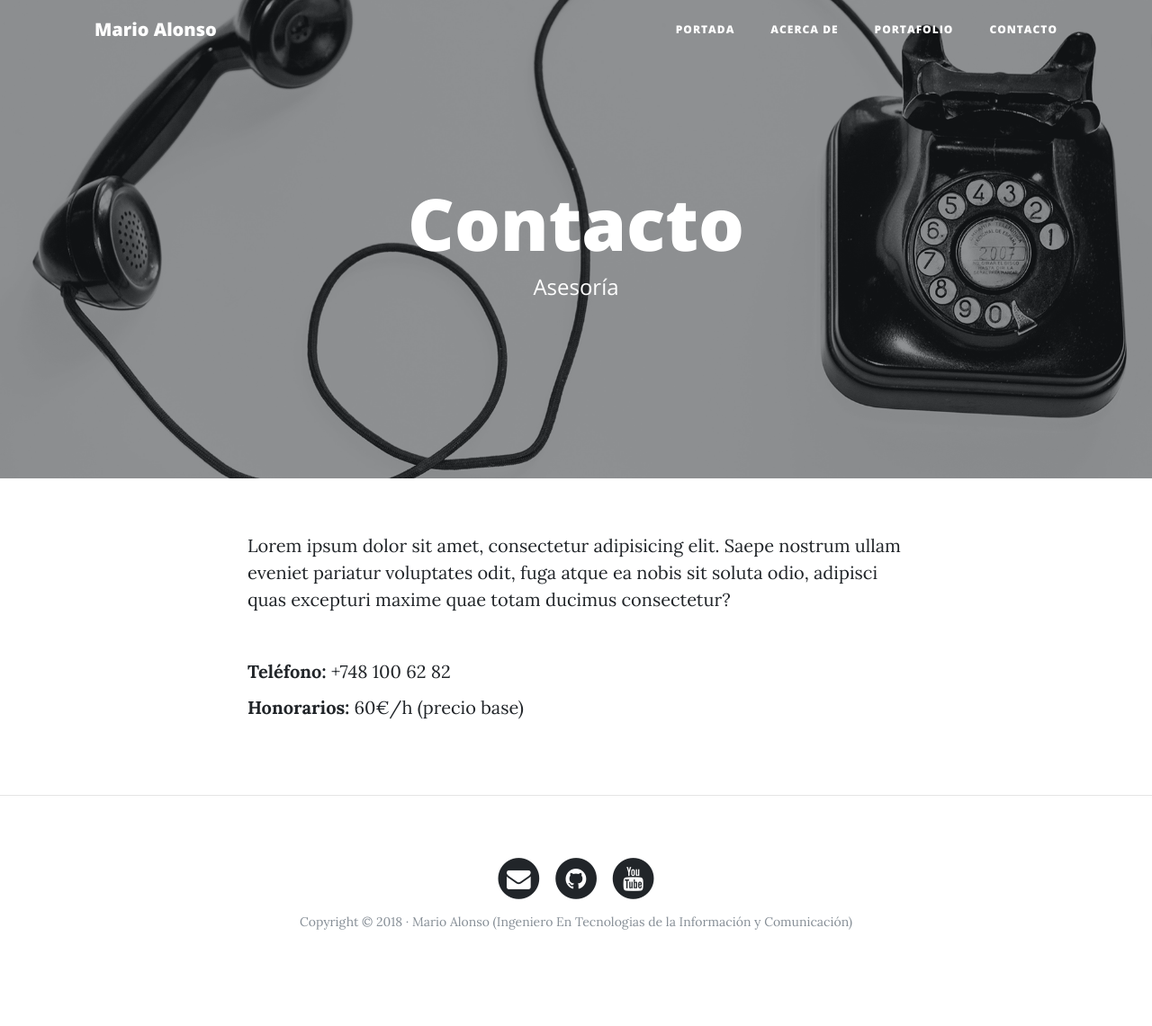
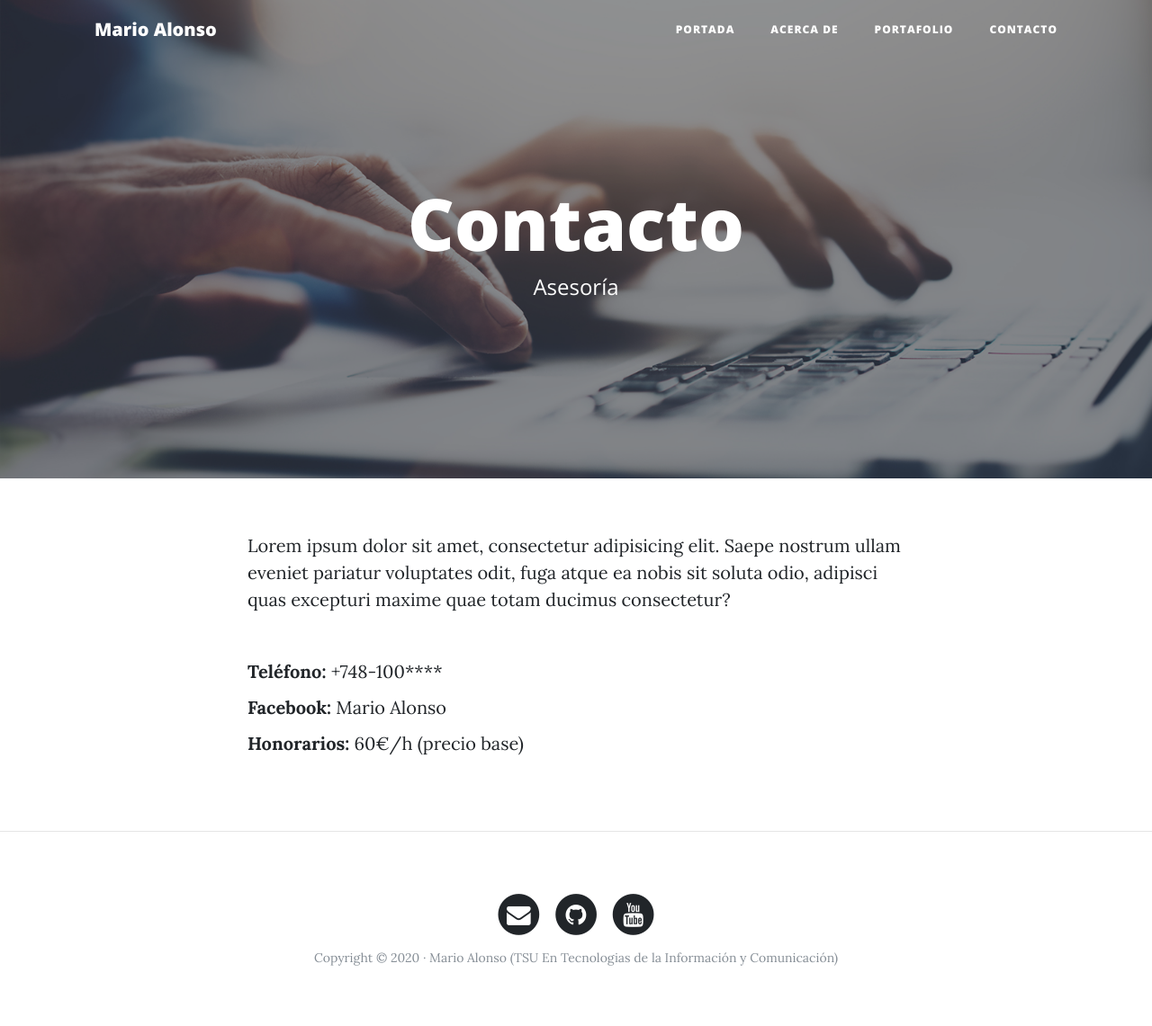
Before and after one commit to Mario-Alonso99/MiPrimerProyectoDjango, a Django app: page /contact/ in a window 1280 px wide. Shown: the whole page at 90% size. Before the commit the page ends 1034 px from the top, so only its background shows below. Run offline with Django 3.2, Linux system fonts and the light colour scheme; some libraries are stand-ins or nearby versions.

Commit message:
Último commit: Personalización final del Sitio Web

```diff
--- a/core/templates/core/base.html
+++ b/core/templates/core/base.html
@@ -100,7 +100,7 @@
                 </a>
               </li>
             </ul>
-            <p class="copyright text-muted">Copyright &copy; 2018 · Mario Alonso (Ingeniero En Tecnologias de la Información y Comunicación) </p>
+            <p class="copyright text-muted">Copyright &copy; 2020 · Mario Alonso (TSU En Tecnologias de la Información y Comunicación) </p>
           </div>
         </div>
       </div>
--- a/core/templates/core/contact.html
+++ b/core/templates/core/contact.html
@@ -14,7 +14,8 @@
     <div class="col-lg-8 col-md-10 mx-auto">
         <p>Lorem ipsum dolor sit amet, consectetur adipisicing elit. Saepe nostrum ullam eveniet pariatur voluptates odit, fuga atque ea nobis sit soluta odio, adipisci quas excepturi maxime quae totam ducimus consectetur?</p>
         <br>
-        <p><b>Teléfono:</b> +748 100 62 82</p>
+        <p><b>Teléfono:</b> +748-100****</p>
+        <p><b>Facebook:</b> Mario Alonso </p>
         <p><b>Honorarios:</b> 60€/h (precio base)</p>
     </div>
 </div>
--- a/core/templates/core/home.html
+++ b/core/templates/core/home.html
@@ -6,5 +6,5 @@
 
 {% block headers %}
 <h1>Mario Alonso</h1>
-<span class="subheading">Ingeniero En Tecnologias de la Información y Comunicación</span>
+<span class="subheading">TSU En Tecnologias de la Información y Comunicación</span>
 {% endblock %}
```
Also changed, not shown: core/static/core/img/about-bg.jpg, core/static/core/img/avatar.jpg, core/static/core/img/contact-bg.jpg, core/static/core/img/home-bg.jpg, core/static/core/img/portfolio-bg.jpg, db.sqlite3, media/projects/harley.jpg (deleted).
